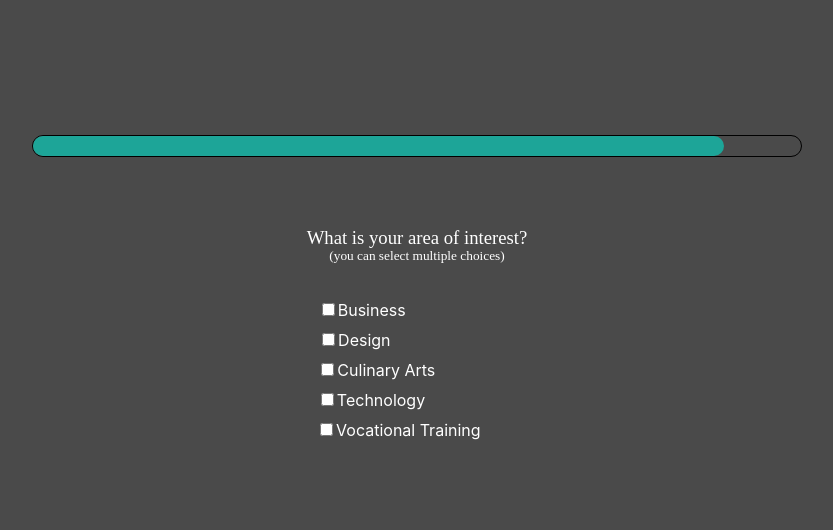
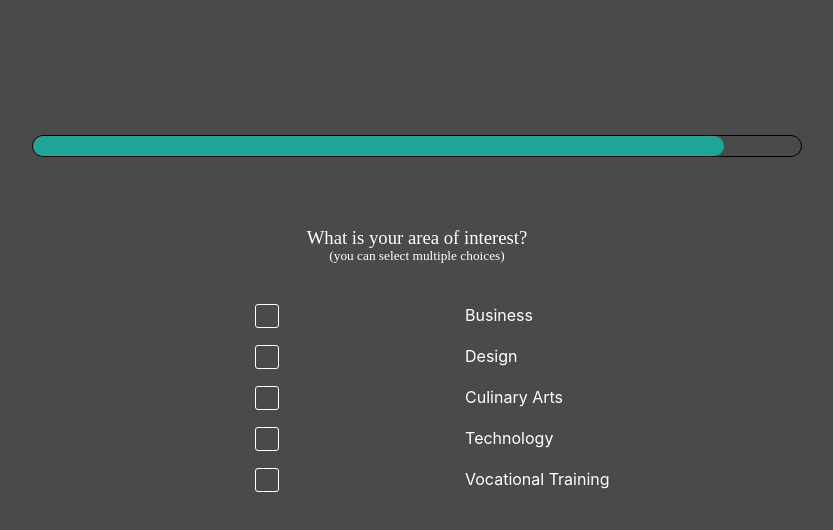
Before and after one commit to sfahadh/Good-Apples-Prototype, a React (Create React App) app: page /quiz in a window 1280 px wide. Shown: the top 530 px of the page, without its empty margins (223-1056 px from the left). Built offline with nearby package versions, Linux system fonts and the light colour scheme.

Commit message:
completed first quiz page with customized checkboxes

```diff
--- a/src/components/Quiz/Questions.js
+++ b/src/components/Quiz/Questions.js
@@ -8,29 +8,31 @@ export default class componentName extends Component {
         <form className="question-form">
             <h3>What is your area of interest?</h3>
             <h4>(you can select multiple choices)</h4>
-            <div className="checkboxes">
-                <input type="checkbox" name="Business" id="business"/>
-                <label for="business">Business</label>
-            </div>
+            <div class="answer-choices">
+                <div class="checkbox">
+                    <input type="checkbox" id="checkbox-1"/>
+                    <label for="checkbox-1"><span id="business">Business</span></label>
+                </div>
 
-            <div className="checkboxes">
-                <input type="checkbox" name="Design" id="design"/>
-                <label for="design">Design</label>
-            </div>
+                <div class="checkbox">
+                    <input type="checkbox" id="checkbox-2"/>
+                    <label for="checkbox-2"><span id="design">Design</span></label>
+                </div>
 
-            <div className="checkboxes">
-                <input type="checkbox" name="CulinaryArts" id="culinary-arts"/>
-                <label for="culinary-arts">Culinary Arts</label>
-            </div>
+                <div className="checkbox">
+                    <input type="checkbox" id="checkbox-3"/>
+                    <label for="checkbox-3"><span id="culinary-arts">Culinary Arts</span></label>
+                </div>
 
-            <div className="checkboxes">
-                <input type="checkbox" name="Technology" id="technology"/>
-                <label for="technology">Technology</label>
-            </div>
+                <div className="checkbox">
+                    <input type="checkbox" id="checkbox-4"/>
+                    <label for="checkbox-4"><span id="technology">Technology</span></label>
+                </div>
 
-            <div className="checkboxes">
-                <input type="checkbox" name="VocationalTraining" id="vocational-training"/>
-                <label for="vocational-training">Vocational Training</label>
+                <div className="checkbox">
+                    <input type="checkbox" id="checkbox-5"/>
+                    <label for="checkbox-5"><span id="vocational-training">Vocational Training</span></label>
+                </div>
             </div>
         </form>
       </div>
--- a/src/components/Quiz/Quiz.css
+++ b/src/components/Quiz/Quiz.css
@@ -41,39 +41,65 @@
     color: white;
 }
 
-.checkboxes {
-    margin-bottom: 10px;
+.answer-choices {
+    margin-left: 37%;
 }
 
-.checkboxes input {
+.checkbox {
     position: relative;
-    /* opacity: 0; */
+    margin-bottom: 7px;
+}
+
+.checkbox input[type="checkbox"] {
+    display: none;
+    left: 0;
+}
+
+.checkbox label:before {
+    content: '';
+    position: absolute;
+    left: 0;
+    top: 0;
+    margin: 4px;
+    width: 22px;
+    height: 22px;
+    border-radius: 3px;
+    border: 1px solid;
+}
+
+.checkbox label:after {
+    content: '';
+    width: 10px;
+    height: 5px;
+    border-bottom: 2px solid;
+    border-left: 2px solid;
+    transform: rotate(-45deg) scale(0);
+    position: absolute;
+    top: 12px;
+    left: 10px;
+}
+
+.checkbox input[type="checkbox"]:checked ~ label::after {
+    transform: rotate(-45deg) scale(1);
+}
+
+.checkbox label {
+    min-height: 34px;
+    display: block;
+    margin-bottom: 0;
     cursor: pointer;
 }
 
-.checkboxes span {
-    height: 20pt;
-    width: 22pt;
-    background-color: red;
-    border: 2px solid white;
+.checkbox label span {
+    position: absolute;
+    top: 45%;
+    transform: translateY(-50%);
 }
 
 #business {
-    margin-left: -80pt;
+    margin-left: -188px;
 }
 
-#design {
-    margin-left: -91pt;
+#design, #culinary-arts, #technology, #vocational-training {
+    margin-left: -141pt;
 }
-
-#culinary-arts {
-    margin-left: -58pt;
-}
-
-#technology {
-    margin-left: -66pt;
-}
-
-#vocational-training {
-    margin-left: -25pt;
-}
```
